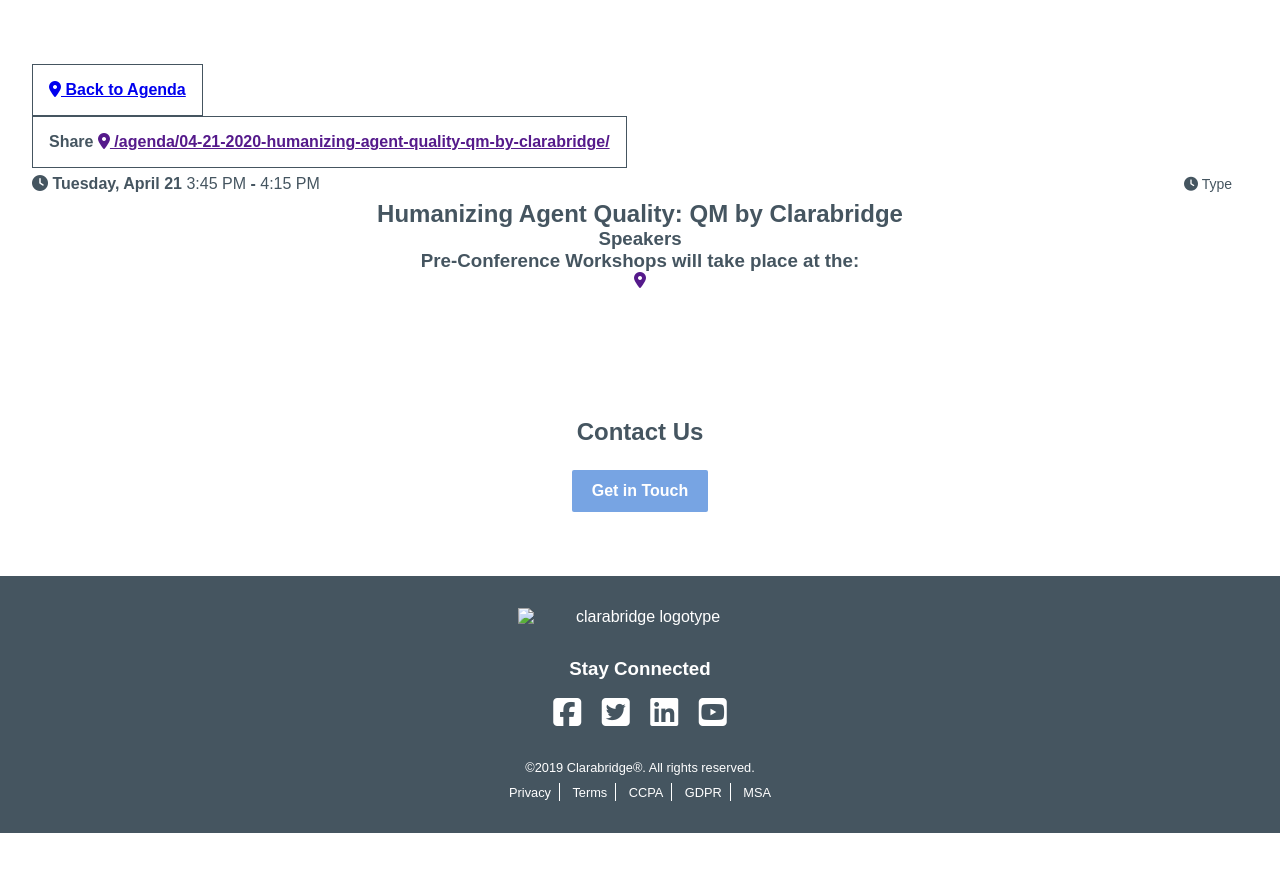
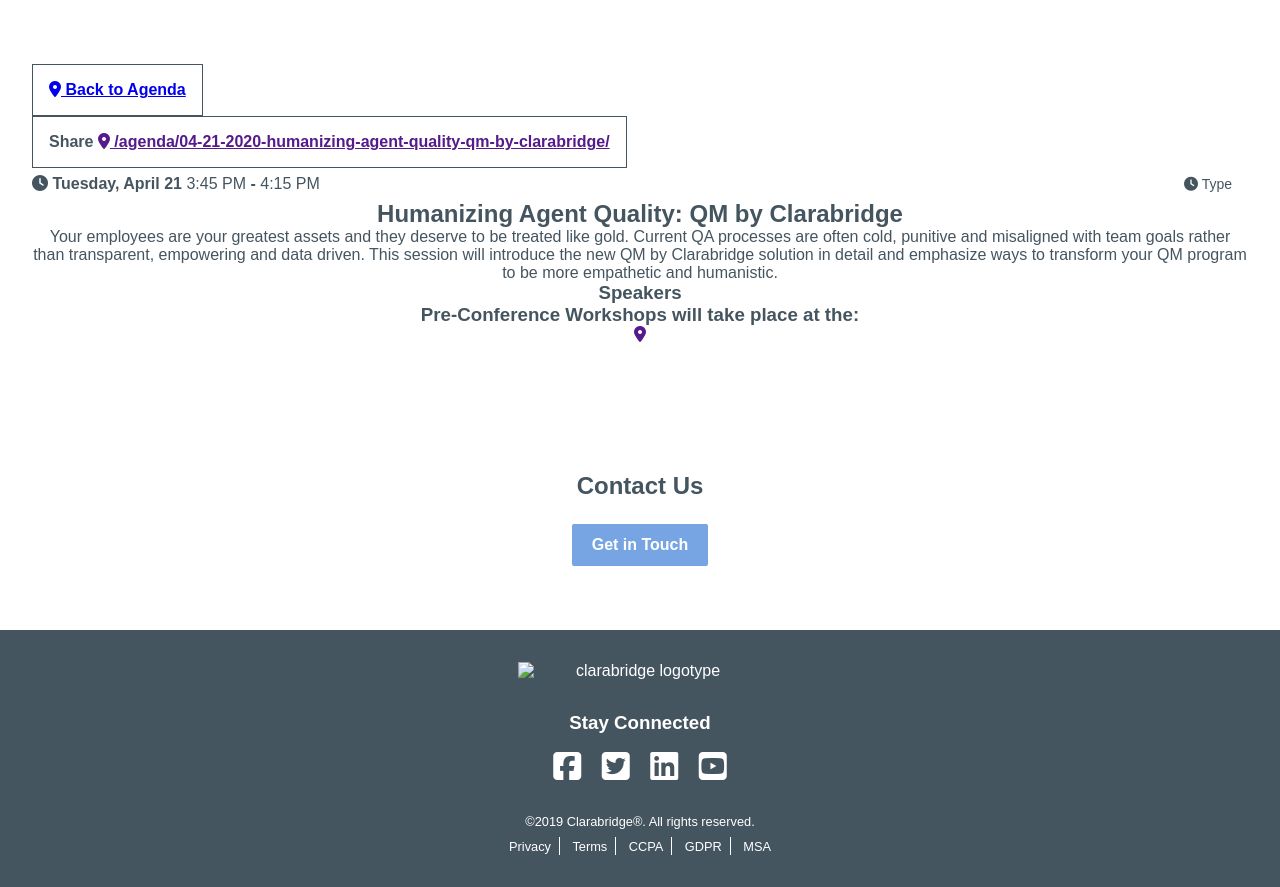
Before and after one commit to marcusrelacion/c3-marketing-site, a Jekyll site: the page built from _agenda/04-21-2020-humanizing-agent-quality-qm-by-clarabridge.markdown, in a window 1280 px wide and 1163 px high. Shown: the part 276-1163 px from the top of the window. Built offline with Jekyll 4.4.1, drawn with Linux system fonts in a browser that asks for light colours; nearby versions of some CDN libraries; some web fonts are replaced; part of the change alters nothing that is shown.

Commit message:
Updated 04 21 2020 Humanizing Agent Quality Qm By Clarabridge

```diff
--- a/_agenda/04-21-2020-humanizing-agent-quality-qm-by-clarabridge.markdown
+++ b/_agenda/04-21-2020-humanizing-agent-quality-qm-by-clarabridge.markdown
@@ -2,6 +2,8 @@
 title: 'Humanizing Agent Quality: QM by Clarabridge'
 date: 2020-04-21 15:45:00 -04:00
 position: 26
+modal:
+  url: humanizing-agent
 event:
   date: 2020-04-21 15:45:00 -04:00
   start-time: 3:45 PM
@@ -14,3 +16,5 @@ filter-type:
   is-session-breakout: true
   is-session-cxhub: false
 ---
+
+Your employees are your greatest assets and they deserve to be treated like gold. Current QA processes are often cold, punitive and misaligned with team goals rather than transparent, empowering and data driven. This session will introduce the new QM by Clarabridge solution in detail and emphasize ways to transform your QM program to be more empathetic and humanistic.
```
